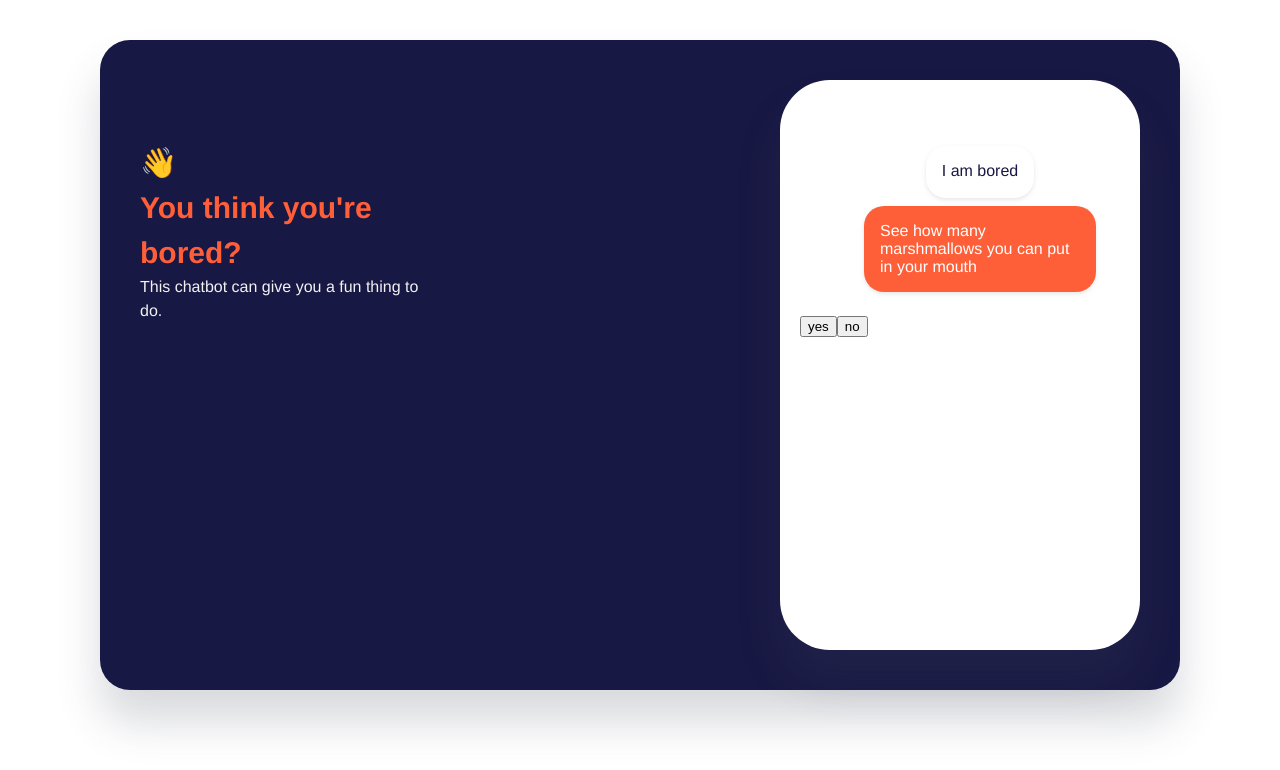
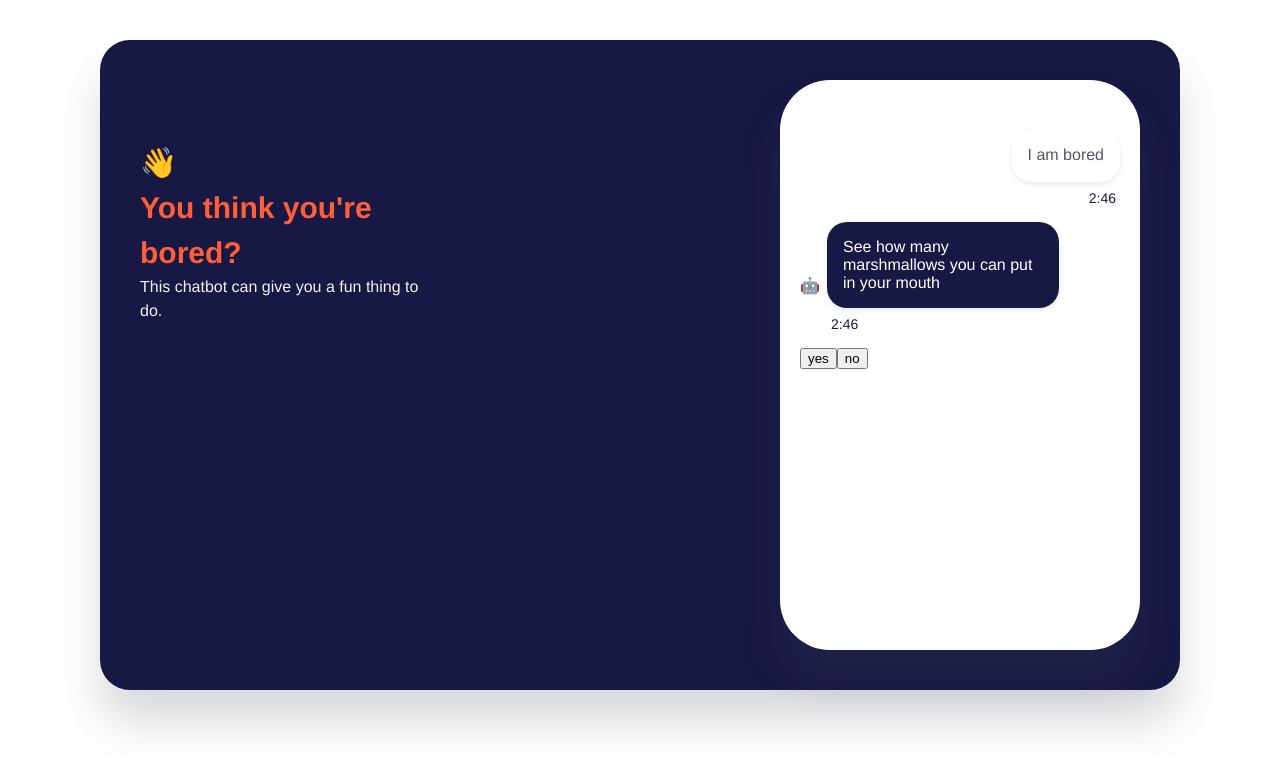
Before and after one commit to Humeira/handsonvuejs, a Vue app: page / in a window 1280 px wide. Shown: the top 770 px of the page. Built offline with nearby package versions, Linux system fonts and the light colour scheme.

Commit message:
chat component

```diff
--- a/src/App.vue
+++ b/src/App.vue
@@ -2,9 +2,7 @@
   <div id="app">
     <div class="card">
       <Welcome></Welcome>
-      <div class="chat-container">
-        <Chat></Chat>
-      </div>
+      <Chat></Chat>
     </div>
   </div>
 </template>
@@ -19,6 +17,10 @@ export default {
     Welcome,
     Chat
   }
+  // mounted() {
+  //   const mobile = this.$refs.chatCard;
+  //   mobile.scrollTop = mobile.lastElementChild.offsetTop;
+  // }
 };
 </script>
 
--- /dev/null
+++ b/src/components/Bubble.vue
@@ -0,0 +1,78 @@
+<template>
+  <div>
+    <div class="list">
+      <div>
+        <div class="bubble">{{message.user}}</div>
+        <div class="time">{{message.time}}</div>
+      </div>
+    </div>
+    <div class="list list--robot">
+      <div>
+        <div class="avatar">🤖</div>
+      </div>
+      <div>
+        <div class="bubble bubble--robot">{{message.bot}}</div>
+        <div class="time time--robot">{{message.time}}</div>
+      </div>
+    </div>
+  </div>
+</template>
+
+<script>
+export default {
+  name: "Bubble",
+  props: ["message"]
+};
+</script>
+
+<style>
+.bubble {
+  min-height: 20px;
+  max-width: 200px;
+  margin-bottom: 8px;
+  align-self: flex-start;
+  color: rgb(84, 85, 108);
+  box-shadow: rgba(210, 210, 210, 0.5) 0px 2px 4px 0px;
+  padding: 1em;
+  background: #fff;
+  border-radius: 20px;
+}
+
+.avatar {
+  display: flex;
+  margin-right: 7px;
+}
+
+.bubble--robot {
+  align-items: "flex-start";
+  background-color: #181844;
+  color: #fff;
+}
+
+.time {
+  font-size: 14px;
+  color: #181844;
+  margin-bottom: 16px;
+  text-align: right;
+  padding: 0px 4px;
+}
+
+.time--robot {
+  text-align: left;
+}
+
+.list {
+  display: flex;
+  flex-direction: row;
+  -webkit-box-align: center;
+  align-items: center;
+  -webkit-box-pack: end;
+  justify-content: flex-end;
+  width: 100%;
+}
+
+.list--robot {
+  -webkit-box-pack: start;
+  justify-content: flex-start;
+}
+</style>
--- a/src/components/Chat.vue
+++ b/src/components/Chat.vue
@@ -1,16 +1,6 @@
 <template>
-  <div>
-    <ul>
-      <li v-for="(message, index) in messages" key="index" class="list">
-        <div class="bubble">{{message.user}}</div>
-        <div class="bubble bubble--robot">{{message.bot}}</div>
-      </li>
-      <li v-if="y">
-        <button @click="confetti">Awesome</button>
-        <button @click="restart">restart</button>
-      </li>
-    </ul>
-
+  <div id="chat" ref="chatCard" class="chat-container">
+      <Bubble v-for="(message, index) in messages" :message ="message"></Bubble>
     <div v-if="!y">
       <button @click="yes">yes</button>
       <button @click="no">no</button>
@@ -21,6 +11,7 @@
 <script>
 import { getTime } from "../data/tasks.js";
 import { getRandom } from "../data/tasks.js";
+import Bubble from "./Bubble.vue";
 const defaultMessage = [
   {
     user: "I am bored",
@@ -29,18 +20,26 @@ const defaultMessage = [
   }
 ];
 export default {
+  components: {
+    Bubble
+  },
   data() {
     return {
       messages: [
         {
           user: "I am bored",
           bot: getRandom(),
-          time: "00:00"
+          time: getTime()
         }
       ],
       y: false
     };
   },
+
+  mounted() {
+    console.log(this.$el);
+  },
+
   methods: {
     yes() {
       alert("yes");
@@ -49,11 +48,16 @@ export default {
 
     no() {
       let reject = {
-        user: "No",
+        user: "No 👎",
         bot: getRandom(),
-        time: "00:00"
+        time: getTime()
       };
       this.messages.push(reject);
+    },
+
+    scrollToBottom() {
+      let container = this.$el.querySelector("chat");
+      container.scrollTop = container.scrollHeight;
     },
 
     confetti() {},
@@ -64,29 +68,19 @@ export default {
 </script>
 
 <style>
-.bubble {
-  min-height: 20px;
-  max-width: 200px;
-  padding: 1em;
-  margin-bottom: 8px;
-  align-items: "flex-end";
-  background-color: #fff;
-  color: #181844;
-  border-radius: 20px;
-  box-shadow: 0 2px 4px 0 rgba(210, 210, 210, 0.5);
-}
-
-.bubble--robot {
-  align-items: "flex-start";
-  background-color: #ff5f38;
-  color: #fff;
-}
-
-.list {
-  display: flex;
-  flex-direction: column;
-  align-items: center;
-  justify-content: "flex-end";
-  width: 100%;
+.chat-container {
+  position: relative;
+  margin-left: 50px;
+  z-index: 1;
+  min-width: 320px;
+  max-width: 375px;
+  height: 500px;
+  overflow-y: auto;
+  -webkit-overflow-scrolling: touch;
+  padding: 50px 20px 20px;
+  background: #fff;
+  border-radius: 50px;
+  z-index: 3;
+  box-shadow: 0 32px 44px 0 rgba(64, 68, 90, 0.2);
 }
 </style>
--- a/src/data/tasks.js
+++ b/src/data/tasks.js
@@ -25,5 +25,8 @@ export const getRandom = function() {
 };
 
 export const getTime = function() {
-    return new Date();
+  const dt = new Date();
+  const min = (dt.getMinutes < 10 ? "0" : "") + dt.getMinutes();
+  const hours = dt.getHours();
+  return hours + ":" + min;
 };
```
